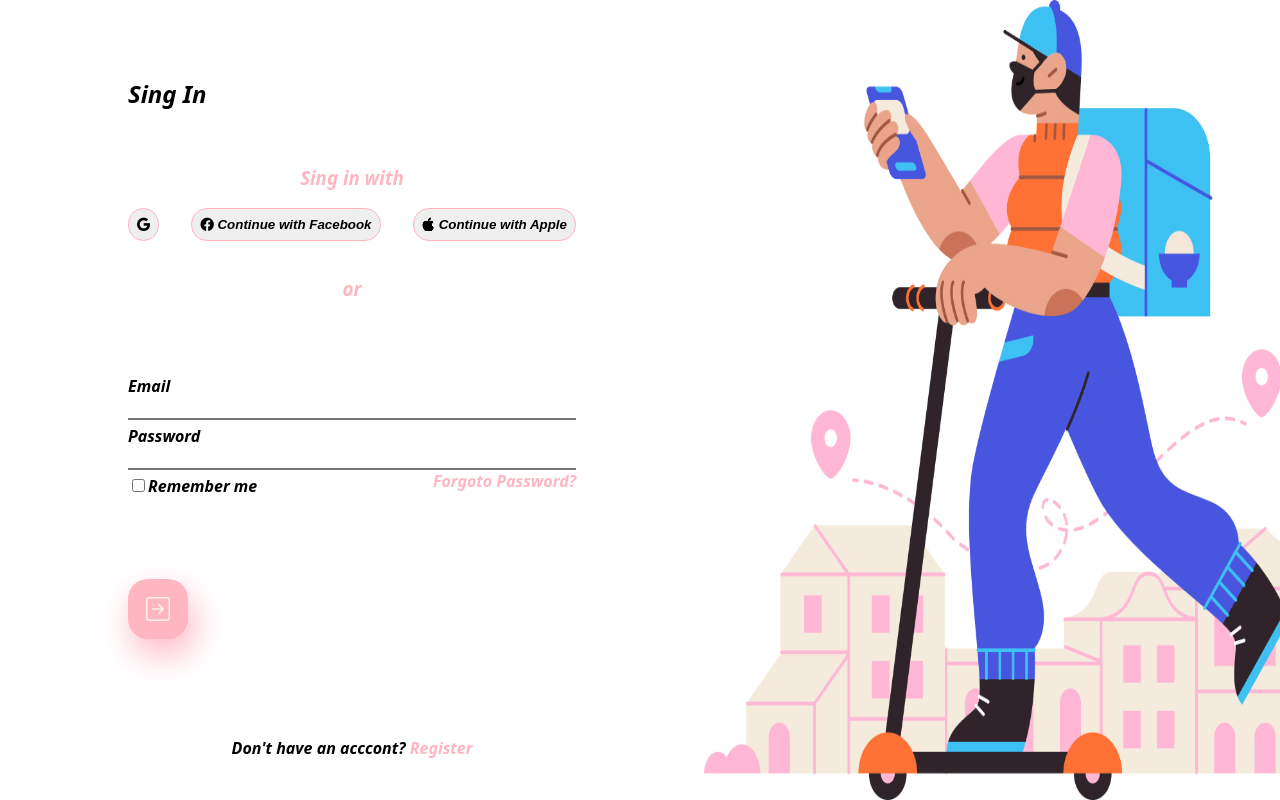
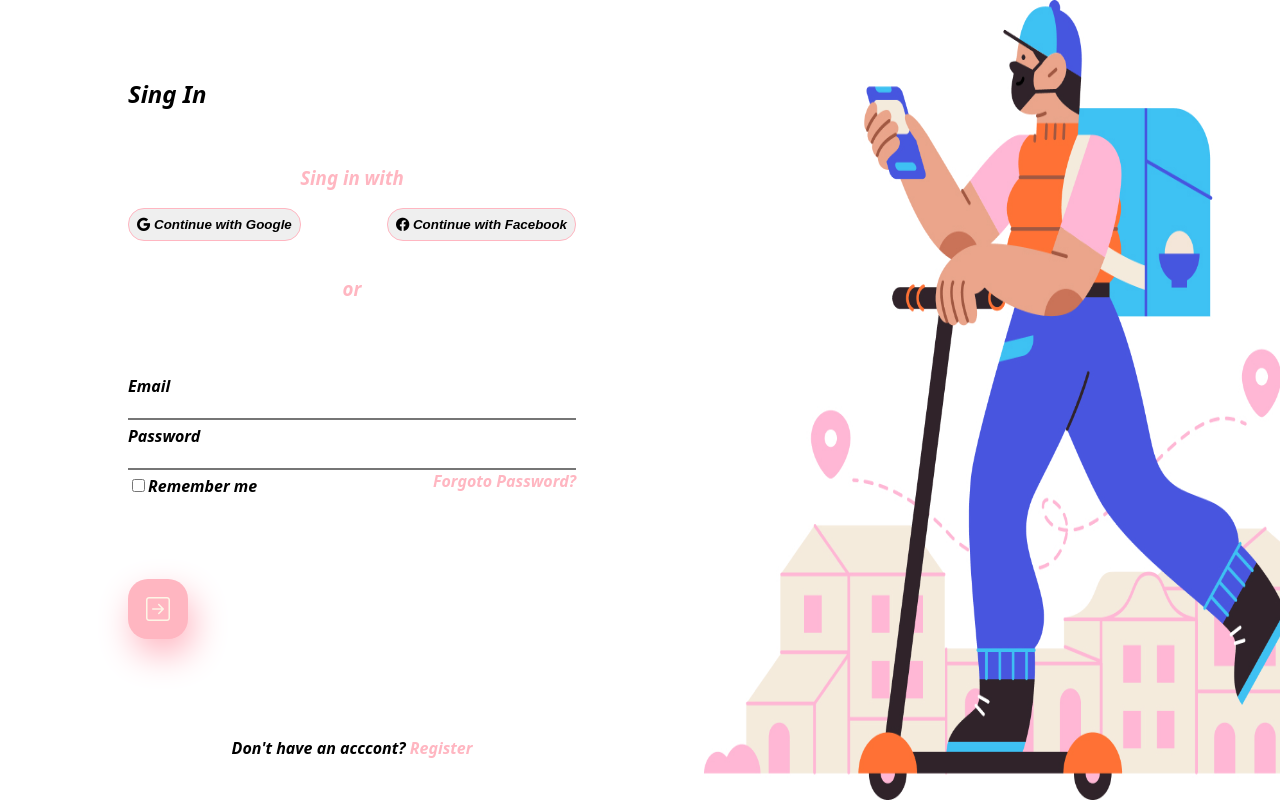
Before and after one commit to Guips98/Abc.com, a plain HTML site: page singIn/singIn.html in a window 1280 px wide. Drawn offline with nearby package versions, Linux system fonts and the light colour scheme.

Commit message:
Update singIn.html

```diff
--- a/singIn/singIn.html
+++ b/singIn/singIn.html
@@ -16,13 +16,10 @@
             <h3 class="txtprincipal destaque">Sing in with</h3>
             <div id="bt">
                <button class="btWith">
-                    <i class="bi bi-google"> </i>
+                    <i class="bi bi-google"> Continue with Google </i>
                 </button>
                 <button class="btWith">
                     <i class="bi bi-facebook"> Continue with Facebook</i>
-                </button>
-                <button class="btWith">
-                    <i class="bi bi-apple"> Continue with Apple</i>
                 </button>
             </div>
             <h3 class="txtprincipal">or</h3>
```
